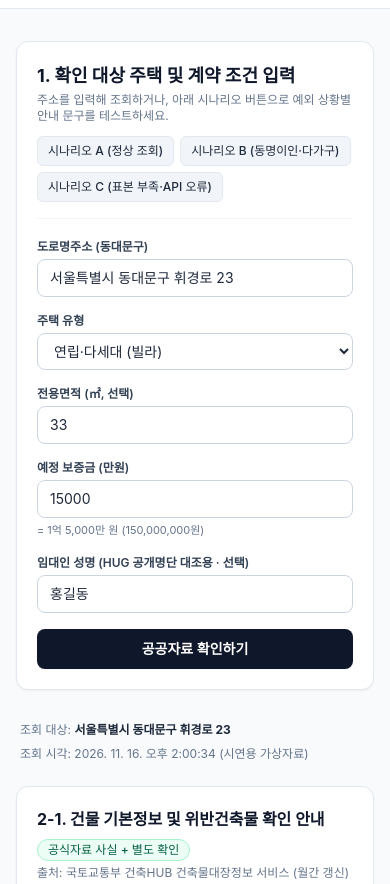
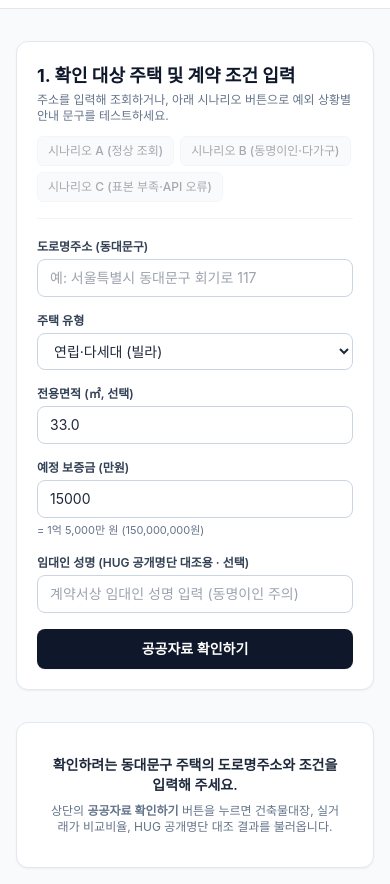
Before and after one commit to hi9364569-bot/dojangdangexample2, a website: page public/index.html in a window 390 px wide. Shown: the part 480-1364 px from the top of the page. Drawn offline with nearby package versions, Linux system fonts and the light colour scheme; a web font is replaced by a local one.

Commit message:
Update index.html

```diff
--- a/public/index.html
+++ b/public/index.html
@@ -49,6 +49,13 @@
       <!-- 범례 -->
       <div class="mt-5 pt-4 border-t border-slate-100 flex flex-wrap items-center gap-3 text-xs text-slate-600">
         <span class="font-semibold text-slate-700">자료 구분 기준:</span>
+
+
+
+
+
+
+
         <span class="inline-flex items-center gap-1.5 px-2.5 py-1 rounded-full bg-emerald-50 text-emerald-800 border border-emerald-200 font-medium">
           ● 공식자료 사실 (공공API·공적장부)
         </span>
@@ -195,8 +202,9 @@
     </div>
   </footer>
 
-  <script>
-    let isLiveApiMode = false;
+ <script>
+    // 1. 기본값을 true로 변경하여 접속 즉시 실제 API 모드로 시작
+    let isLiveApiMode = true;
 
     const depositInput = document.getElementById('inputDeposit');
     const depositWonHint = document.getElementById('depositWonHint');
@@ -217,8 +225,7 @@
       depositWonHint.textContent = `= ${formatKoreanMoney(val)}`;
     });
 
-    function toggleLiveMode() {
-      isLiveApiMode = !isLiveApiMode;
+    function applyModeUI() {
       const btn = document.getElementById('toggleLiveModeBtn');
       const badge = document.getElementById('modeBadge');
       const desc = document.getElementById('modeDesc');
@@ -227,22 +234,43 @@
 
       if (isLiveApiMode) {
         btn.textContent = '실제 API 모드: ON';
-        btn.classList.replace('bg-slate-800', 'bg-emerald-700');
+        btn.classList.remove('bg-slate-800');
+        btn.classList.add('bg-emerald-700');
         badge.textContent = '실제 API 연동 모드';
         badge.className = 'inline-flex items-center px-2 py-0.5 rounded font-semibold bg-emerald-200 text-emerald-900 text-xs';
-        desc.innerHTML = 'Netlify Functions(<code>/.netlify/functions/fetch-public-data</code>)를 통해 실제 공공데이터 API를 호출합니다. (환경변수 키 설정 필요)';
+        desc.innerHTML = '공공데이터 API와 실시간으로 연동되어 있습니다. 주소를 입력하고 <strong>공공자료 확인하기</strong>를 눌러주세요.';
         banner.className = 'bg-emerald-50 border-b border-emerald-200 px-4 py-2.5 text-xs sm:text-sm text-emerald-900';
         demoBtns.classList.add('opacity-40', 'pointer-events-none');
       } else {
         btn.textContent = '실제 API 모드: OFF';
-        btn.classList.replace('bg-emerald-700', 'bg-slate-800');
+        btn.classList.remove('bg-emerald-700');
+        btn.classList.add('bg-slate-800');
         badge.textContent = '시연용 화면';
         badge.className = 'inline-flex items-center px-2 py-0.5 rounded font-semibold bg-amber-200 text-amber-900 text-xs';
-        desc.innerHTML = '현재 기본 상태는 <strong>시연용 가상자료</strong>로 동작합니다. 상단 우측에서 <strong>실제 API 연동 모드</strong>로 전환할 수 있습니다.';
+        desc.innerHTML = '현재 <strong>시연용 가상자료</strong> 모드입니다. 우측 버튼을 눌러 실제 API 모드로 전환할 수 있습니다.';
         banner.className = 'bg-amber-50 border-b border-amber-200 px-4 py-2.5 text-xs sm:text-sm text-amber-900';
         demoBtns.classList.remove('opacity-40', 'pointer-events-none');
+      }
+    }
+
+    function toggleLiveMode() {
+      isLiveApiMode = !isLiveApiMode;
+      applyModeUI();
+      if (!isLiveApiMode) {
         loadScenario('A');
+      } else {
+        showInitialGuide();
       }
+    }
+
+    function showInitialGuide() {
+      const container = document.getElementById('resultsContainer');
+      container.innerHTML = `
+        <div class="bg-white rounded-xl border border-slate-200 shadow-sm p-8 text-center space-y-2">
+          <p class="text-sm font-semibold text-slate-800">확인하려는 동대문구 주택의 도로명주소와 조건을 입력해 주세요.</p>
+          <p class="text-xs text-slate-500">상단의 <strong>공공자료 확인하기</strong> 버튼을 누르면 건축물대장, 실거래가 비교비율, HUG 공개명단 대조 결과를 불러옵니다.</p>
+        </div>
+      `;
     }
 
     // 시연용 프리셋 데이터
@@ -371,7 +399,6 @@
       const landlordName = document.getElementById('inputLandlord').value.trim();
 
       if (!isLiveApiMode) {
-        // 시연용 모드: 사용자 입력값을 반영해 가상 계산 시연
         const baseTrades = demoScenarios.A.trades;
         let tradesObj;
         if (houseType === 'detached') {
@@ -396,7 +423,6 @@
         return;
       }
 
-      // 실제 Netlify Function 호출
       const submitBtn = document.getElementById('submitBtn');
       submitBtn.disabled = true;
       submitBtn.textContent = '공공데이터 API 조회 중...';
@@ -435,14 +461,12 @@
       const container = document.getElementById('resultsContainer');
       const { isDemo, queryTimestamp, address, building, trades, hug, depositManwon } = payload;
 
-      // 주소 변환 상세 오류 배너
       const addrErrorBanner = (address && address.status && address.status !== 'OK')
         ? `<div class="p-3.5 rounded-lg bg-rose-50 border border-rose-300 text-xs text-rose-900">
              <strong>[주소 변환 상세 오류]</strong> 상태: ${address.status} / 사유: ${address.error || '알 수 없음'}
            </div>`
         : '';
 
-      // 1. 건물 기본정보 카드 HTML
       let buildingHtml = '';
       if (building.status === 'OK') {
         buildingHtml = `
@@ -482,7 +506,6 @@
         `;
       }
 
-      // 2. 보증금 비교비율 카드 HTML
       let tradesHtml = '';
       if (trades.status === 'OK') {
         tradesHtml = `
@@ -515,7 +538,6 @@
         `;
       }
 
-      // 3. HUG 공개명단 대조 카드 HTML
       let hugHtml = '';
       if (hug.status === 'MATCH_FOUND') {
         const matchRows = hug.matches.map(m => `
@@ -566,7 +588,6 @@
           <span>조회 시각: ${queryTimestamp} ${isDemo ? '(시연용 가상자료)' : '(실시간 API 호출)'}</span>
         </div>
 
-        <!-- 카드 1: 건물 기본정보 -->
         <section class="bg-white rounded-xl border border-slate-200 shadow-sm p-5 sm:p-6">
           <div class="flex flex-wrap items-center justify-between gap-2">
             <h3 class="text-base font-bold text-slate-900">2-1. 건물 기본정보 및 위반건축물 확인 안내</h3>
@@ -576,7 +597,6 @@
           ${buildingHtml}
         </section>
 
-        <!-- 카드 2: 보증금 비교비율 -->
         <section class="bg-white rounded-xl border border-slate-200 shadow-sm p-5 sm:p-6">
           <div class="flex flex-wrap items-center justify-between gap-2">
             <h3 class="text-base font-bold text-slate-900">2-2. 유사 매매거래가 대비 보증금 비율</h3>
@@ -586,7 +606,6 @@
           ${tradesHtml}
         </section>
 
-        <!-- 카드 3: HUG 임대인 공개명단 -->
         <section class="bg-white rounded-xl border border-slate-200 shadow-sm p-5 sm:p-6">
           <div class="flex flex-wrap items-center justify-between gap-2">
             <h3 class="text-base font-bold text-slate-900">2-3. HUG 상습 채무불이행자 공개명단 대조</h3>
@@ -598,8 +617,11 @@
       `;
     }
 
-    // 초기 시나리오 A 로드
-    loadScenario('A');
+    // 접속 시 실제 API 모드 UI 즉시 적용 및 초기 안내 문구 표시
+    document.getElementById('inputAddress').value = '';
+    document.getElementById('inputLandlord').value = '';
+    applyModeUI();
+    showInitialGuide();
   </script>
 </body>
 </html>
```
